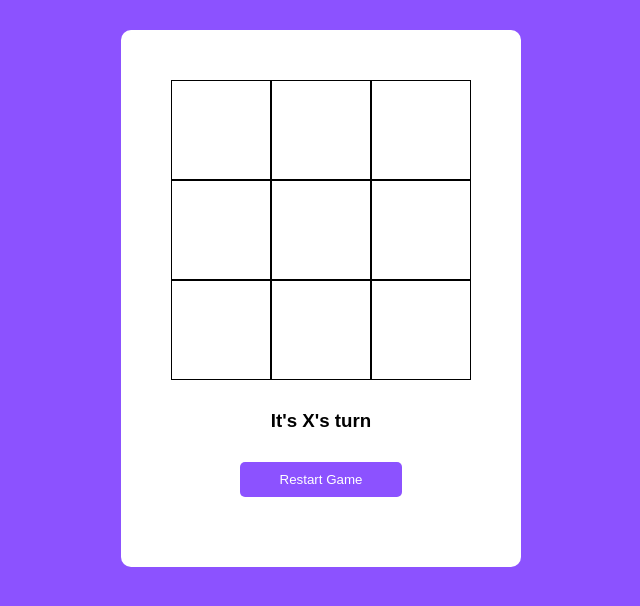
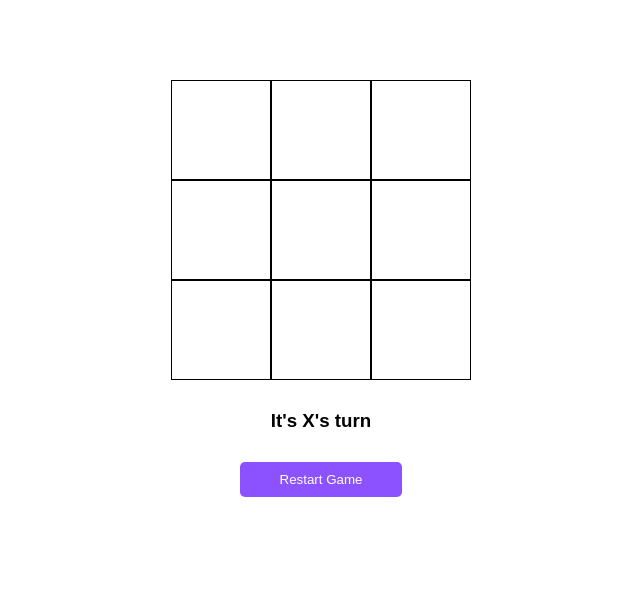
Before and after one commit to Margaryanoff/tictactoe, a plain HTML site: page index.html in a window 1280 px wide. Shown: the whole page, without its empty margins (319-959 px from the left). Drawn offline with nearby package versions, Linux system fonts and the light colour scheme.

Commit message:
Update style.css

```diff
--- a/css/style.css
+++ b/css/style.css
@@ -1,7 +1,7 @@
 @import url(./Reset.css);
 body {
     font-family: sans-serif;
-    background: #8c52ff;
+/*     background: #8c52ff; */
 }
 section {
     text-align: center;
```
